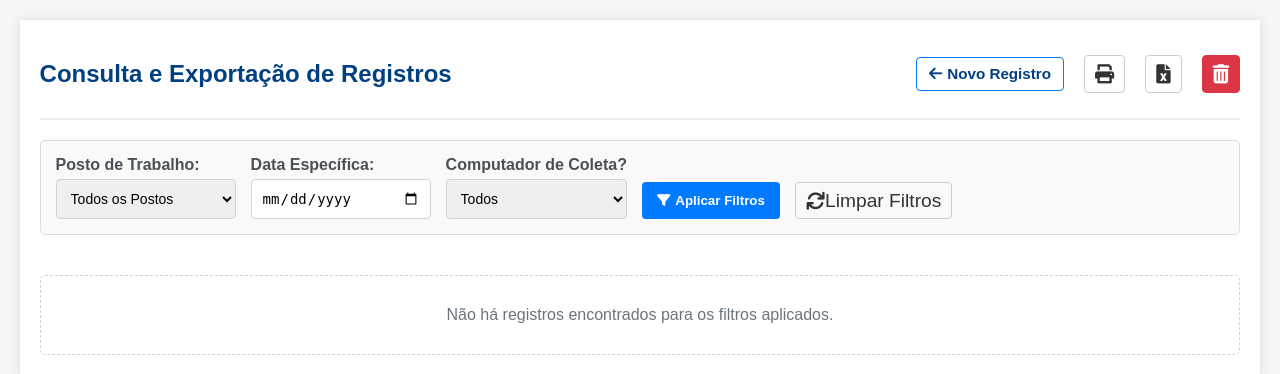
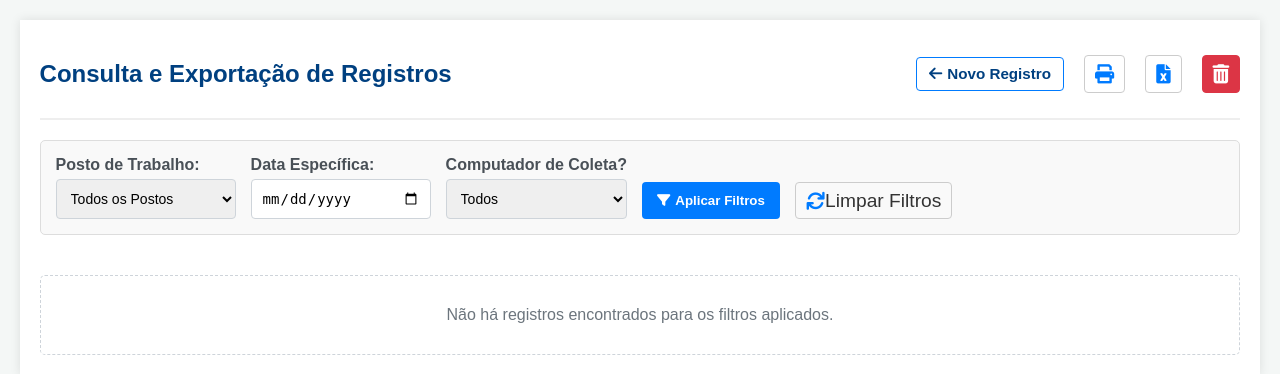
Before and after one commit to Dual650/info-IT, a Flask app: page /consultar in a window 1280 px wide. Shown: the top 374 px of the page. Run offline with Flask 3, Linux system fonts and the light colour scheme; data that the repository does not hold is empty.

Commit message:
Update style.css

```diff
--- a/static/style.css
+++ b/static/style.css
@@ -138,6 +138,18 @@ textarea {
 .btn-acao:hover {
     background-color: #e9e9e9;
 }
+
+/* NOVO: Regra para colorir os ícones de Imprimir e Exportar */
+/* O seletor :not(.btn-danger) garante que o botão de Apagar Tudo não mude de cor */
+.btn-acao:not(.btn-danger) i {
+    color: #007bff; /* Cor azul primária para destaque */
+    transition: color 0.3s;
+}
+
+.btn-acao:not(.btn-danger):hover i {
+    color: #0056b3; /* Cor mais escura no hover */
+}
+
 
 /* Ocultar o texto do botão de exportar, imprimir e apagar no consultar.html */
 .header-acoes .btn-acao span {
```
